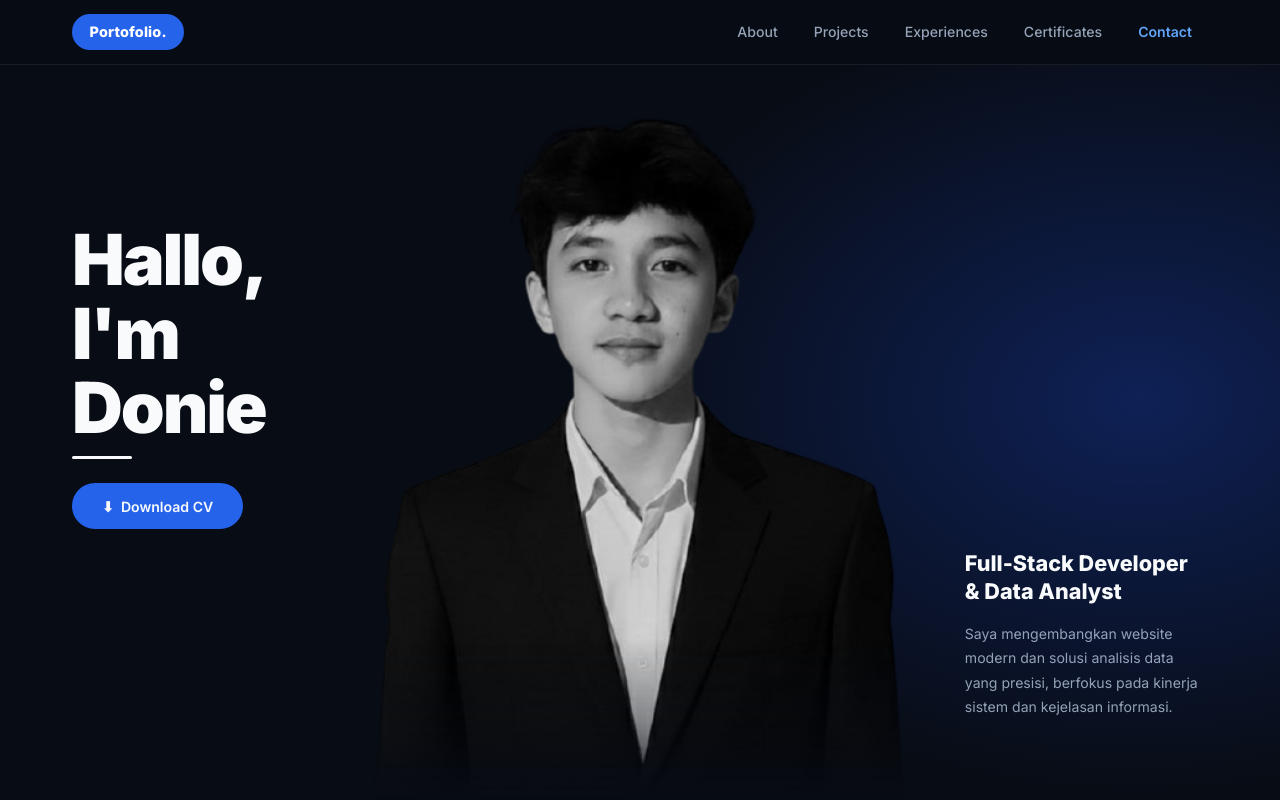
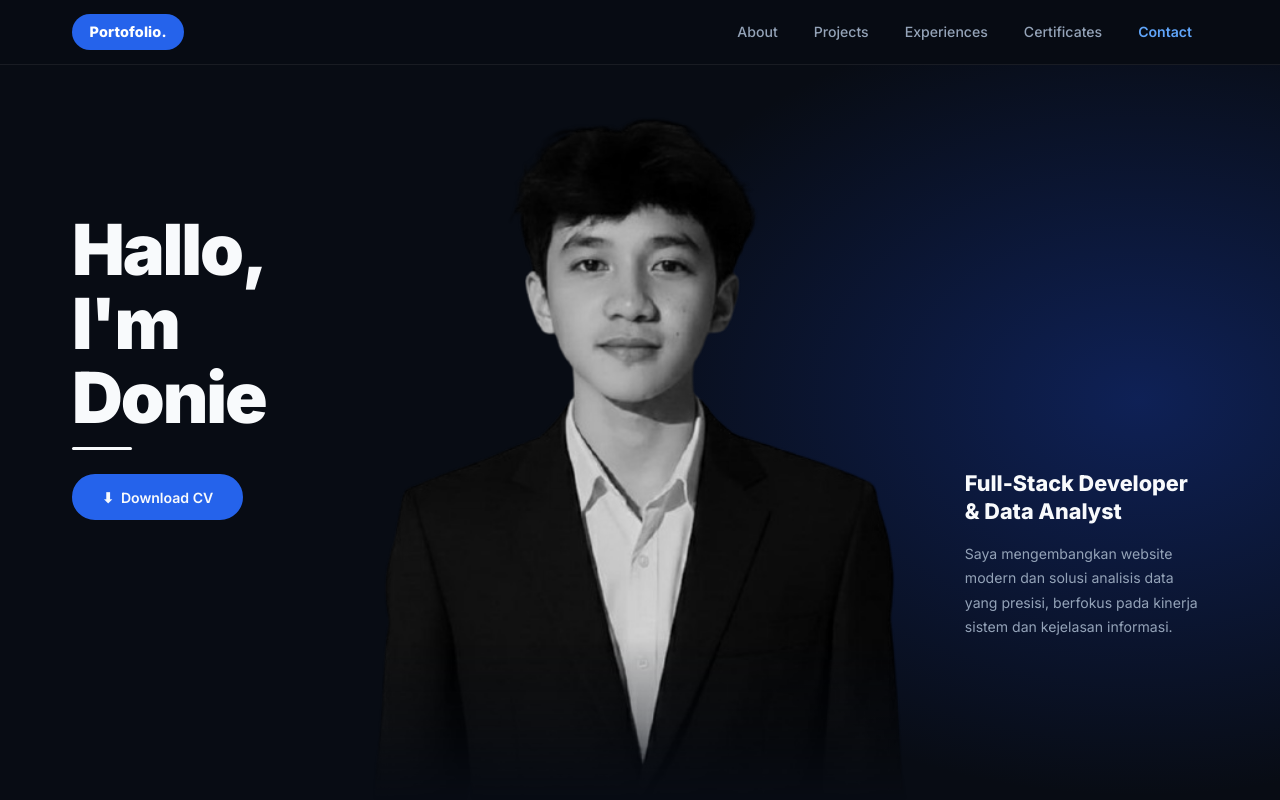
Before and after one commit to dmakapeli-prog/doni-portfolio, a Next.js app: page / in a window 1280 px wide. Shown: the top 800 px of the page. Built offline with nearby package versions, Linux system fonts and the light colour scheme.

Commit message:
UI Polish: Fine-tune asymmetric vertical alignment for Hero text columns to match reference layout perfectly

```diff
--- a/app/globals.css
+++ b/app/globals.css
@@ -173,18 +173,18 @@ img { max-width: 100%; display: block; }
   z-index: 1;
 }
 
-/* KIRI: justify-center + pb-32 → teks agak ke ATAS dari tengah */
+/* KIRI: flex-end + pb besar → teks muncul di ATAS (jauh dari dasar) */
 .hero-left {
   display: flex;
   flex-direction: column;
-  justify-content: center;
+  justify-content: flex-end;
   align-items: flex-start;
   height: 100%;
   gap: 1.5rem;
   padding-left: max(calc((100vw - 1200px) / 2 + 2rem), 2.5rem);
   padding-right: 1.5rem;
   padding-top: 1rem;
-  padding-bottom: 8rem;   /* pb-32 — dorong teks naik ke atas dari pusat */
+  padding-bottom: 35vh;   /* dorong teks naik — sesuai referensi */
 }
 
 .hero-greeting {
@@ -262,7 +262,7 @@ img { max-width: 100%; display: block; }
   );
 }
 
-/* KANAN: justify-end + pb-20 → teks merosot ke BAWAH dengan jarak */
+/* KANAN: flex-end + pb kecil → teks muncul di BAWAH (dekat dasar) */
 .hero-right {
   display: flex;
   flex-direction: column;
@@ -272,7 +272,7 @@ img { max-width: 100%; display: block; }
   gap: 1rem;
   padding-right: max(calc((100vw - 1200px) / 2 + 2rem), 2.5rem);
   padding-left: 1.5rem;
-  padding-bottom: 5rem;   /* pb-20 — jarak dari dasar layar */
+  padding-bottom: 20vh;   /* teks tetap di bawah dengan jarak aman — sesuai referensi */
   padding-top: 1rem;
 }
 
```
